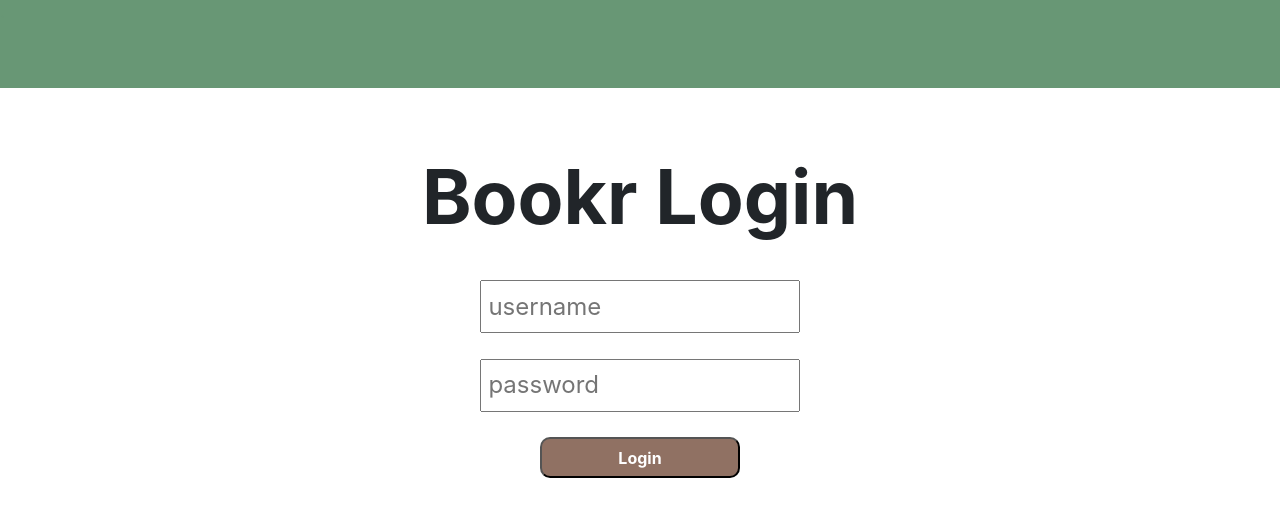
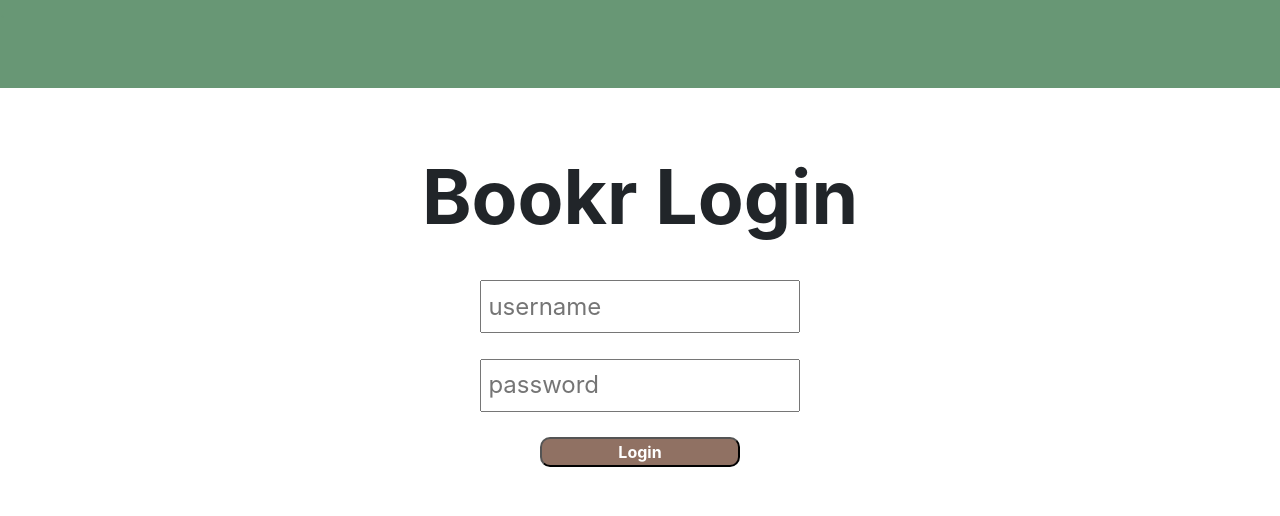
Before and after one commit to bookr-phil/Bookr-Frontend-Matt, a React (Create React App) app in the folder bookr-front/: page / in a window 1280 px wide. Shown: the top 516 px of the page. Built offline with nearby package versions, Linux system fonts and the light colour scheme.

Commit message:
small deplyment bugs

```diff
--- a/bookr-front/src/components/Login.js
+++ b/bookr-front/src/components/Login.js
@@ -1,5 +1,6 @@
 import React from 'react'
 import styled from 'styled-components'
+import { Link } from 'react-router-dom'
 
 const TopSpace = styled.div`
     background: #689775;
@@ -61,7 +62,7 @@ const Login = props => {
                 value={props.inputLogin.password}
                 />
                 {/* <StyledButton onClick={props.handleLogin}>Login</StyledButton> */}
-                <StyledButton>Login</StyledButton>
+                <Link to="/home"><StyledButton>Login</StyledButton></Link>
             </StyledForm>
         </div>
     )
```
